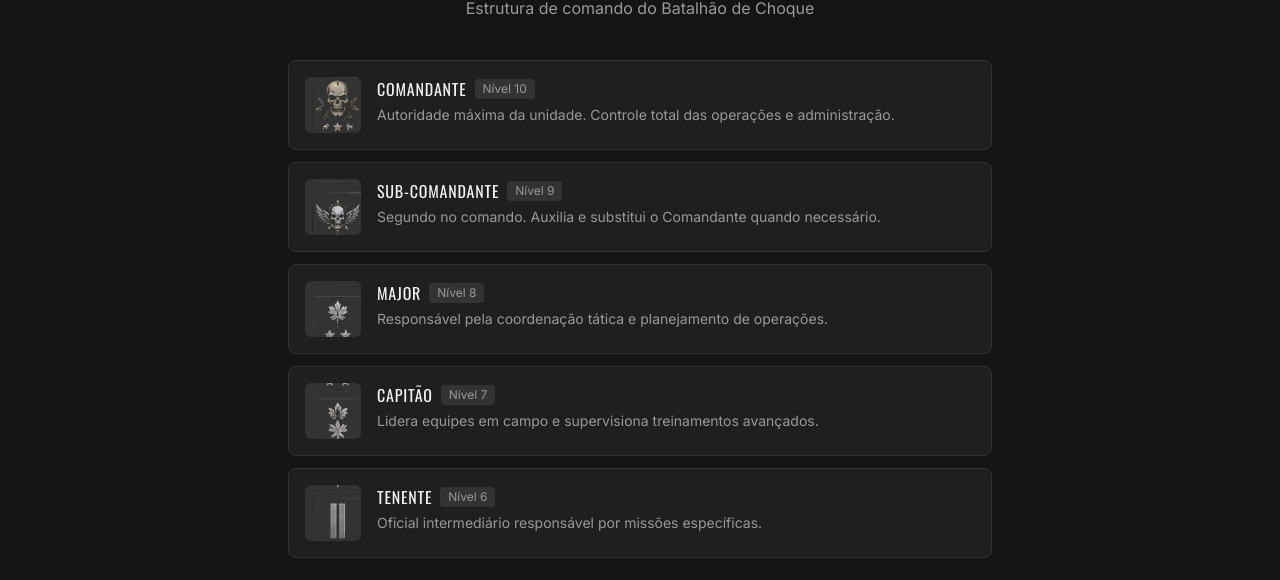
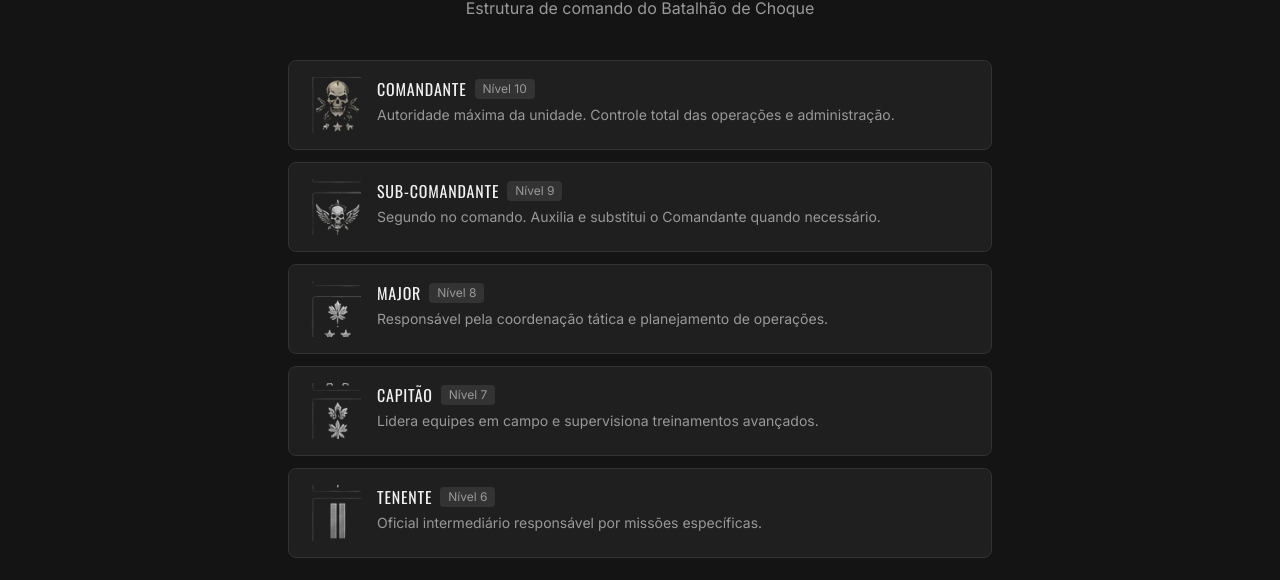
Before and after one commit to EdsonOdin/noiserp.choque, a React (Vite) app: page /hierarquia in a window 1280 px wide. Shown: the part 164-744 px from the top of the page. Built offline with nearby package versions, Linux system fonts and the light colour scheme; no server answers; the database is empty.

Commit message:
Changes
Co-authored-by: EdsonOdin <92126787+EdsonOdin@users.noreply.github.com>

```diff
--- a/src/pages/Hierarquia.tsx
+++ b/src/pages/Hierarquia.tsx
@@ -64,7 +64,7 @@ export default function Hierarquia() {
                 className="flex items-start gap-4 bg-card border border-border rounded-lg p-4 hover:border-muted-foreground/30 transition-colors animate-fade-in"
                 style={{ animationDelay: `${i * 60}ms` }}
               >
-                <div className="flex-shrink-0 w-14 h-14 rounded-md bg-accent flex items-center justify-center overflow-hidden">
+                <div className="flex-shrink-0 w-14 h-14 flex items-center justify-center">
                   <img
                     src={img}
                     alt={`Insígnia ${patente}`}
```
